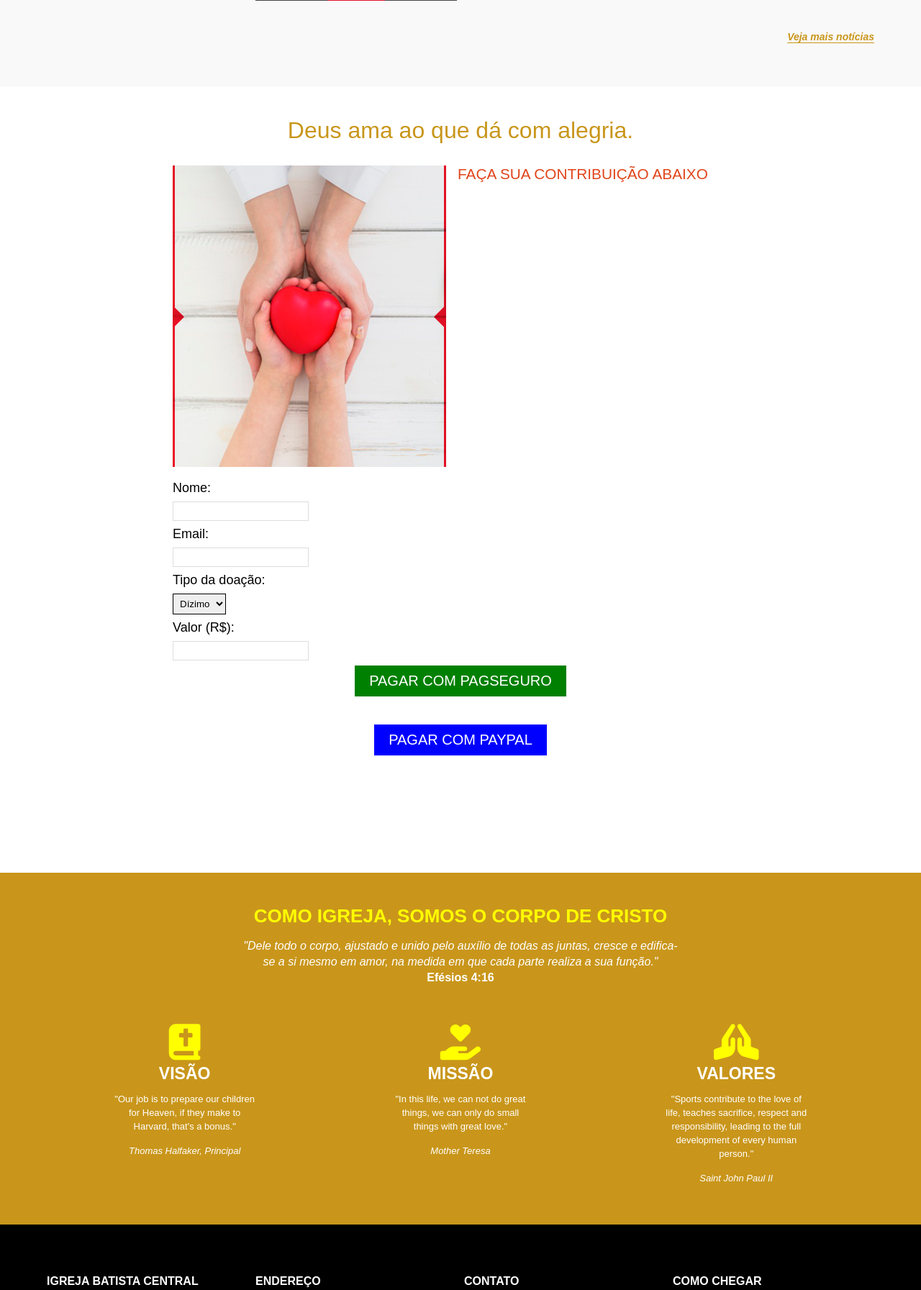
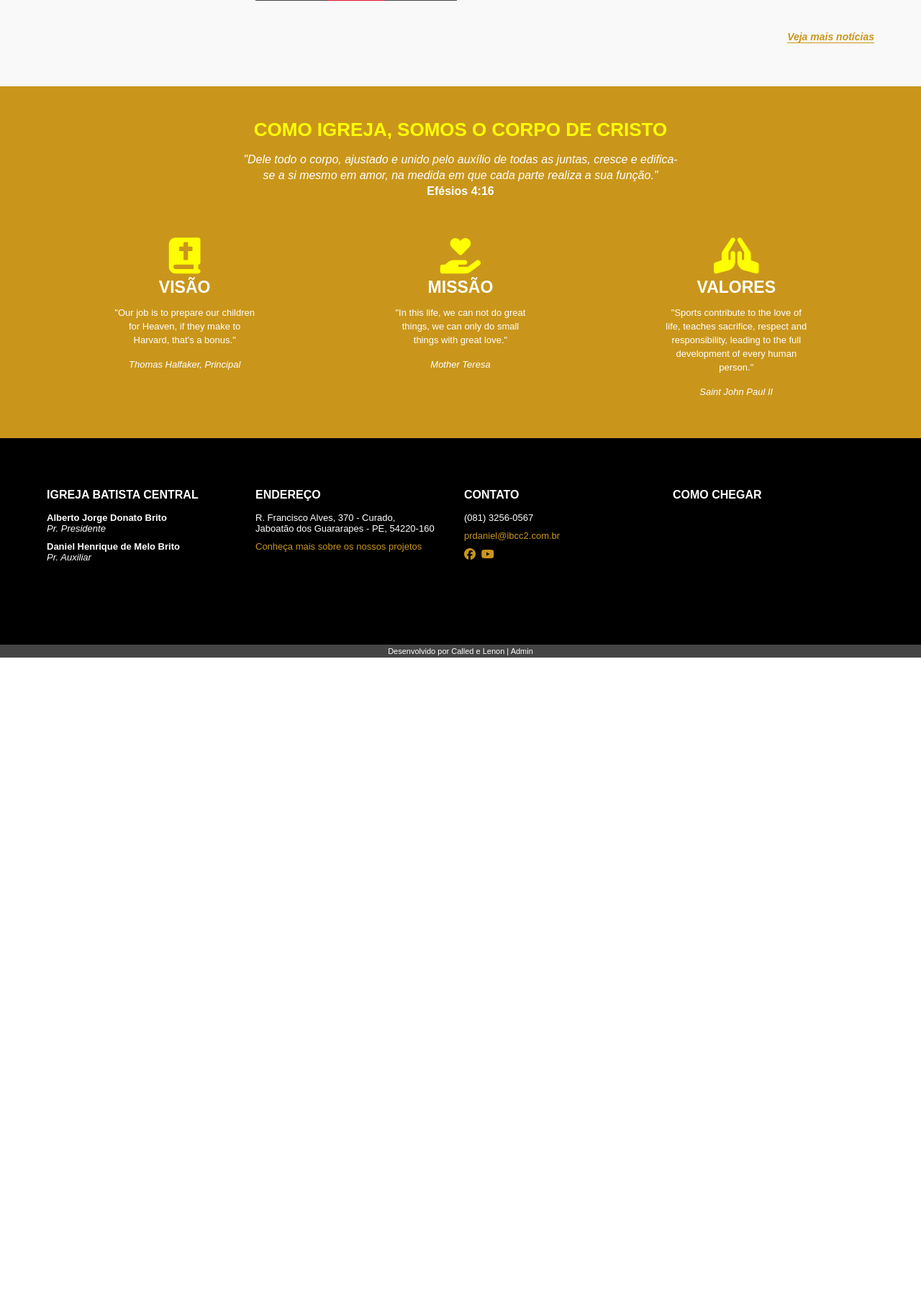
Before and after one commit to Lenoxel/ibcportal, a Django app: page / in a window 1280 px wide. Shown: the part 1828-3621 px from the top of the page at 72% size. After the commit the page ends 2742 px from the top, so only its background shows below. Run offline with Django 3.2, Linux system fonts and the light colour scheme; data comes from the database, SQL or seed files in the repository; data that the repository does not hold is empty; parts of the project's set-up code (start-up, migrations or seed data) failed here and were passed over; some libraries are stand-ins or nearby versions; some web fonts are replaced; grey boxes are pictures that could not be loaded.

Commit message:
display none na seção de contribuição

```diff
--- a/core/templates/core/home.html
+++ b/core/templates/core/home.html
@@ -127,7 +127,7 @@
             </div>
         </div>
 
-        <div style="margin-bottom: 100px;">
+        <div style="margin-bottom: 100px; display: none;">
             <div id="contribuicao">
                 <section>
                     <div class="content">
```
